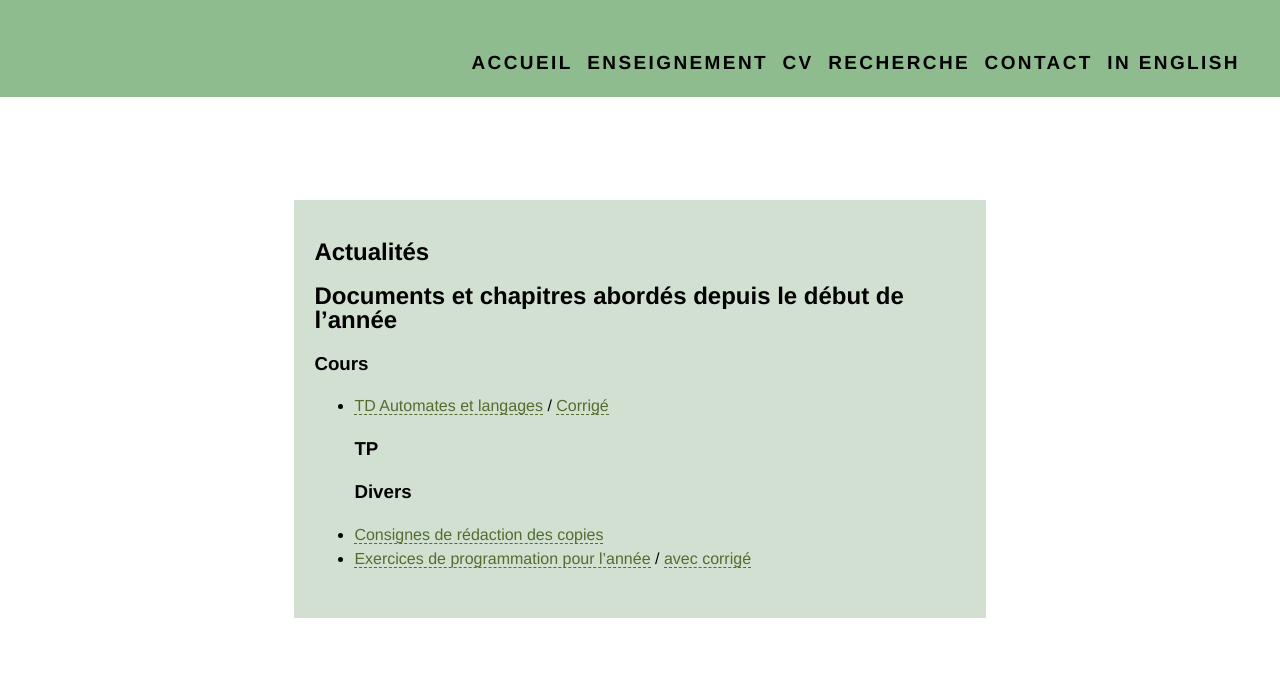
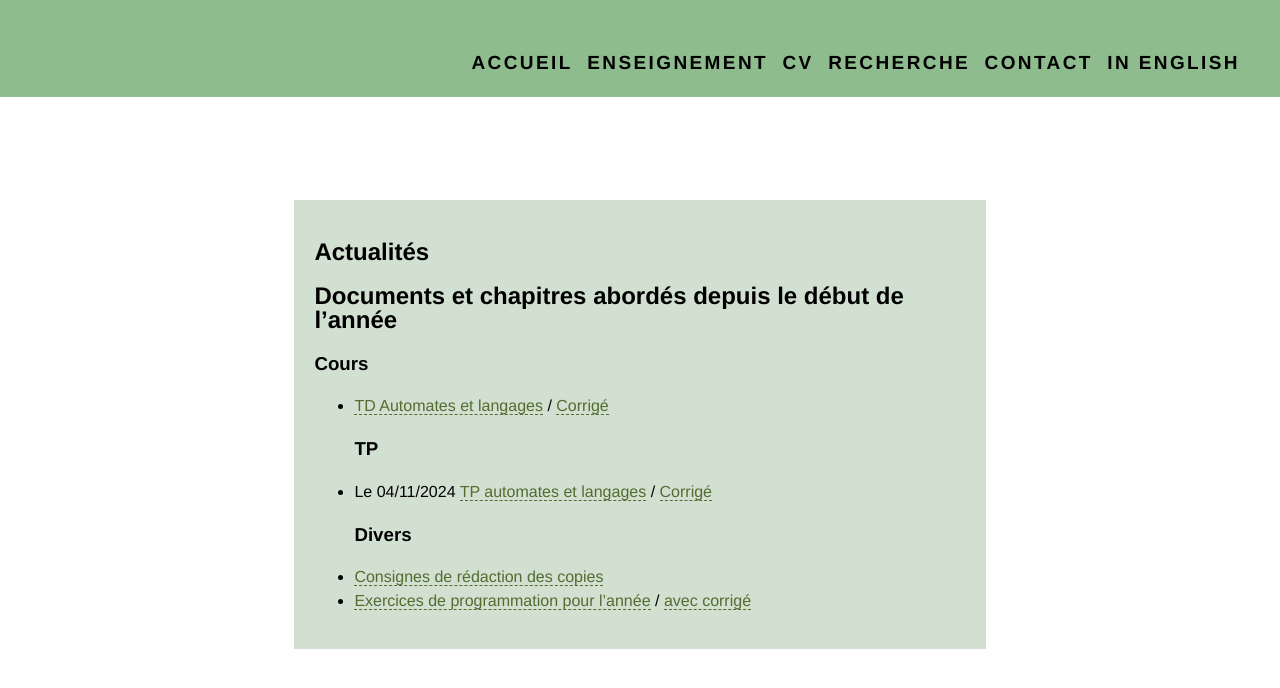
Before and after one commit to VladislavTempez/Vladislavtempez.github.io, a Jekyll site: the page built from pages/mp-star.md, in a window 1280 px wide. Shown: the top 688 px of the page. Built offline with Jekyll 4.4.1, drawn with Linux system fonts in a browser that asks for light colours.

Commit message:
tp automates et langages

```diff
--- a/pages/mp-star.md
+++ b/pages/mp-star.md
@@ -10,6 +10,7 @@ description: Vladislav Tempez - Enseignement - MP - Informatique
 ### Cours
 - [TD Automates et langages](https://nc-lycees.netocentre.fr/s/Rwp2Pqksk5E5Set) / [Corrigé](https://nc-lycees.netocentre.fr/s/PPpc2Y4EJneP4DD)
 ### TP
+- Le 04/11/2024 [TP automates et langages](https://nc-lycees.netocentre.fr/s/JznXWdCmtgwTSBX) / [Corrigé](https://nc-lycees.netocentre.fr/s/KWML9rwdFbipkrF)
 ### Divers
 - [Consignes de rédaction des copies](https://nc-lycees.netocentre.fr/s/mHTAr95LAZjoAYP)
 - [Exercices de programmation pour l'année](/docs/exos-prog/exos-prog-mpe.html) / [avec corrigé](/docs/exos-prog/exos-prog-mpe-correction.html)
```
